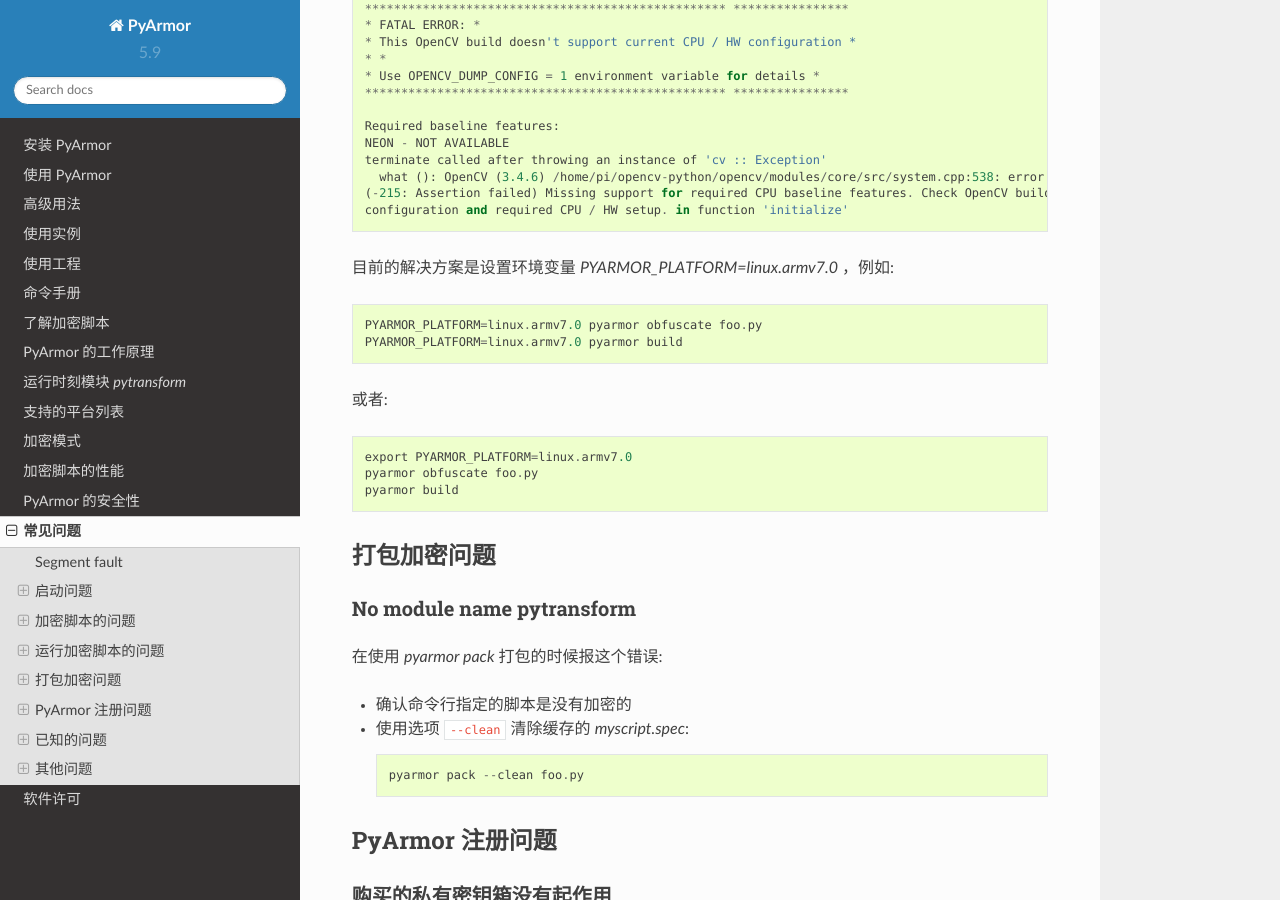
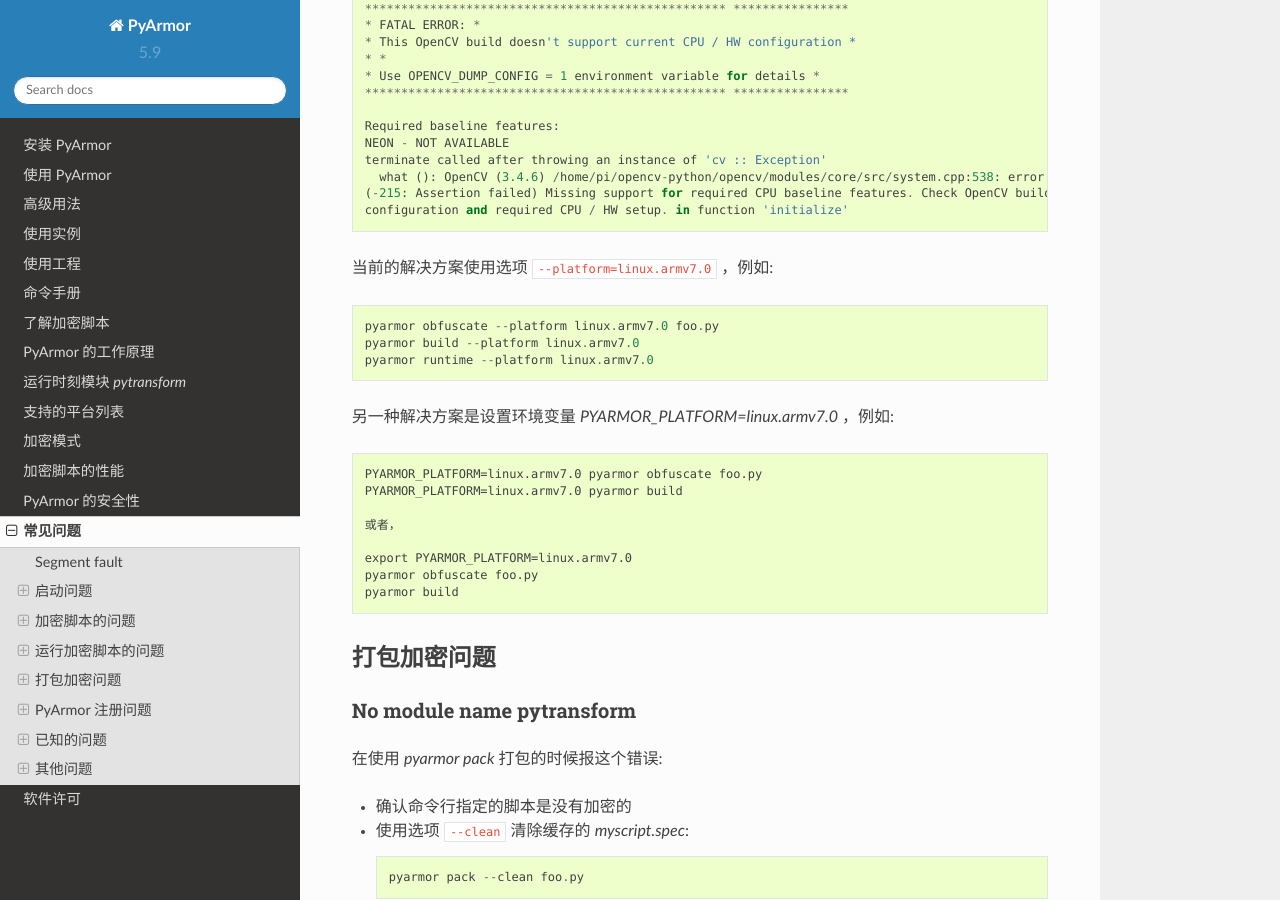
Before and after one commit to dashingsoft/pyarmor-docs-zh, a Sphinx documentation site: the page built from docs/questions.rst, in a window 1280 px wide and 900 px high, scrolled down 5700 px. Built offline with Sphinx 7.4.7 and the Read the Docs theme 2.0.0, drawn with Linux system fonts in a browser that asks for light colours.

Commit message:
Refine doc

```diff
--- a/docs/questions.rst
+++ b/docs/questions.rst
@@ -270,16 +270,22 @@
     (-215: Assertion failed) Missing support for required CPU baseline features. Check OpenCV build
     configuration and required CPU / HW setup. in function 'initialize'
 
-目前的解决方案是设置环境变量 `PYARMOR_PLATFORM=linux.armv7.0` ，例如::
+当前的解决方案使用选项 ``--platform=linux.armv7.0`` ，例如::
+
+    pyarmor obfuscate --platform linux.armv7.0 foo.py
+    pyarmor build --platform linux.armv7.0
+    pyarmor runtime --platform linux.armv7.0
+
+另一种解决方案是设置环境变量 `PYARMOR_PLATFORM=linux.armv7.0` ，例如::
 
     PYARMOR_PLATFORM=linux.armv7.0 pyarmor obfuscate foo.py
     PYARMOR_PLATFORM=linux.armv7.0 pyarmor build
 
-或者::
+    或者，
 
-   export PYARMOR_PLATFORM=linux.armv7.0
-   pyarmor obfuscate foo.py
-   pyarmor build
+    export PYARMOR_PLATFORM=linux.armv7.0
+    pyarmor obfuscate foo.py
+    pyarmor build
 
 
 打包加密问题
```
